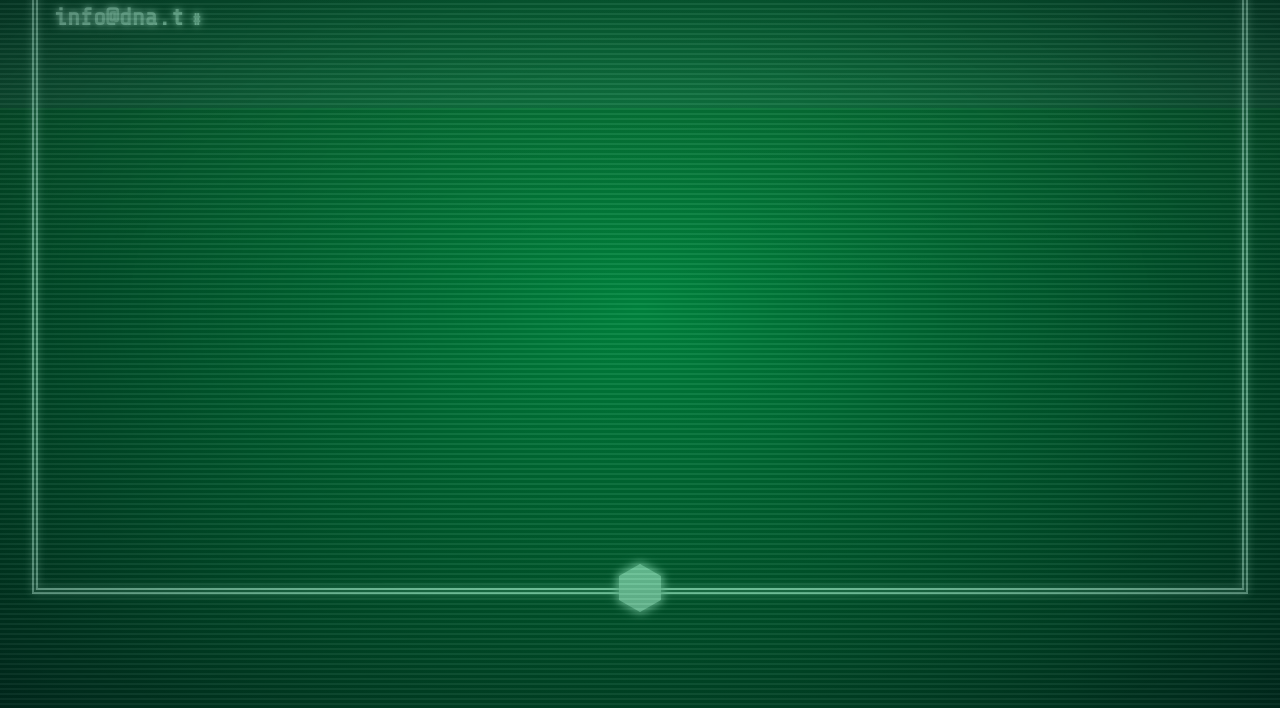
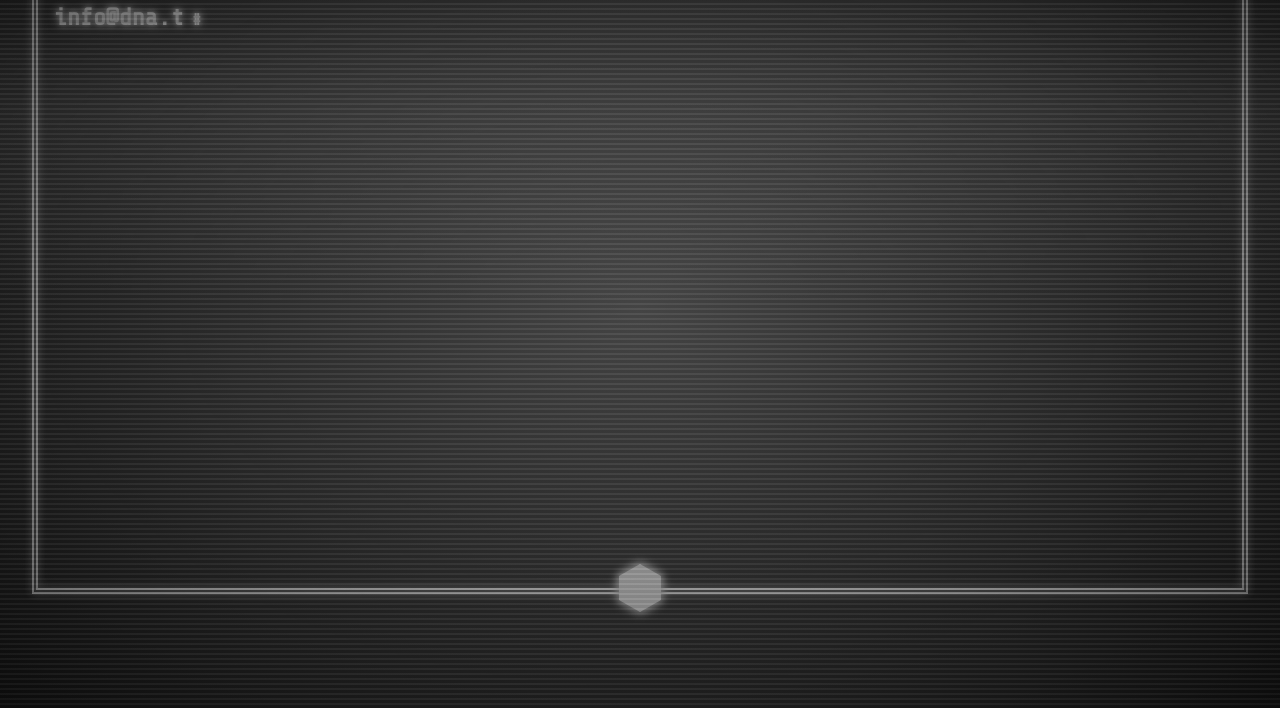
Before and after one commit to alex-dna-tech/tmp, a website built with webpack: page src/index.html in a window 1280 px wide. Shown: the part 92-800 px from the top of the page. Built offline with nearby package versions, Linux system fonts and the light colour scheme.

Commit message:
Black & White

```diff
--- a/src/styles/_variables.scss
+++ b/src/styles/_variables.scss
@@ -2,22 +2,24 @@ $background-color: #000;
 $color: #fff;
 $base-unit: 25rem;
 $font-size: 1.5rem;
+$primary-color: black;
+$secondary-color: #888;
 $interlace-background: linear-gradient(#777 50%, #000 50%);
 $interlace-size: 5px;
 $scanline-background: linear-gradient(
   to bottom,
   transparent 0%,
-  rgba(255, 250, 250, 0.75) 50%,
-  rgba(100, 255, 100, 0.75) 50%,
+  transparentize($color, 0.25) 50%,
+  transparentize($secondary-color, 0.25) 75%,
   transparent 100%
 );
 $shadow-glow: 0 0 4px #c8c8c8;
 $output-font-family: 'Chakra Petch';
-$output-color: rgba(24, 255, 98, 1);
-$output-text-shadow: rgba(10, 255, 10, 0.8);
+$output-color: $primary-color;
+$output-text-shadow: transparentize($secondary-color, 0.2);
 $output-line-height: 1.25;
-$gradient-bottom: rgb(0, 30, 30);
-$gradient-inner: #0f7;
+$gradient-bottom: $primary-color;
+$gradient-inner: $secondary-color;
 
 @mixin fit($top: 0, $left: 0, $right: 0, $bottom: 0) {
   position: absolute;
```
